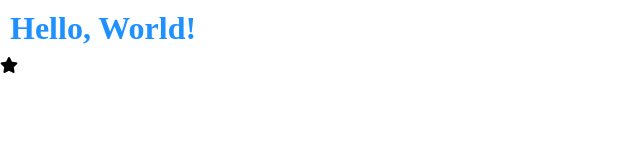
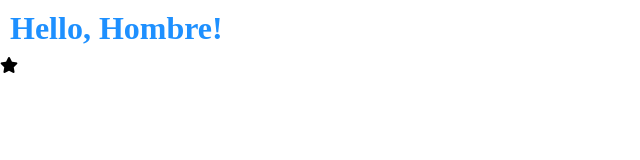
Before and after one commit to TommyGap/Template, a plain HTML site: page index.html in a window 1280 px wide. Shown: the full height of the page, 0-640 px from the left. Drawn offline with Linux system fonts and the light colour scheme.

Commit message:
Hello, Hombre!

```diff
--- a/index.html
+++ b/index.html
@@ -18,7 +18,7 @@
     <link rel="stylesheet" href="style.css" />
   </head>
   <body>
-    <h1 class="test">Hello, World!</h1>
+    <h1 class="test">Hello, Hombre!</h1>
     <i class="fa fa-star"></i>
     <!-- Script -->
     <script src="script.js"></script>
```
